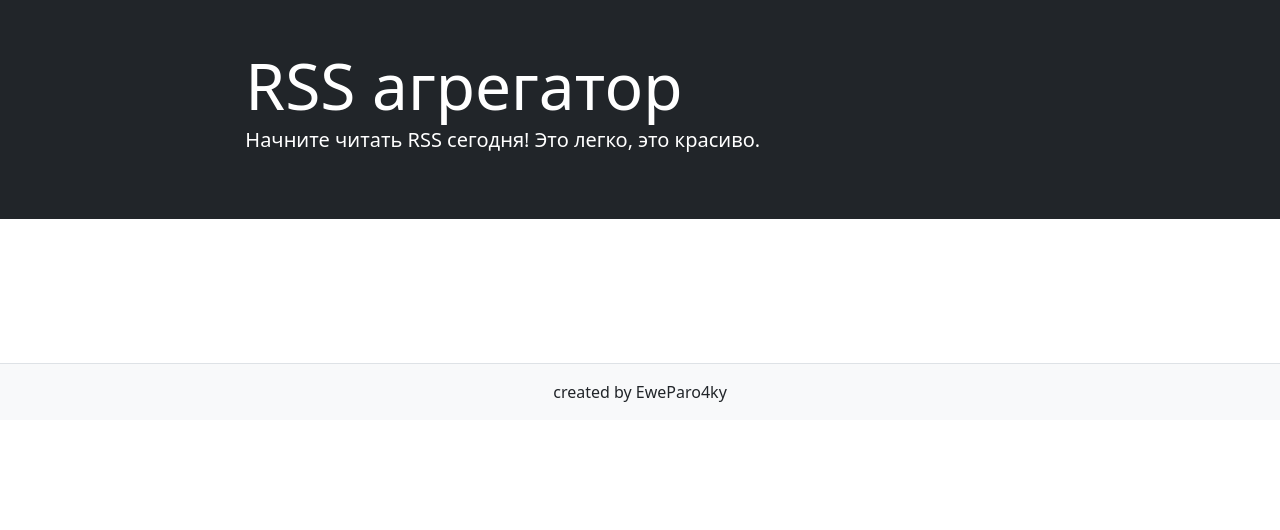
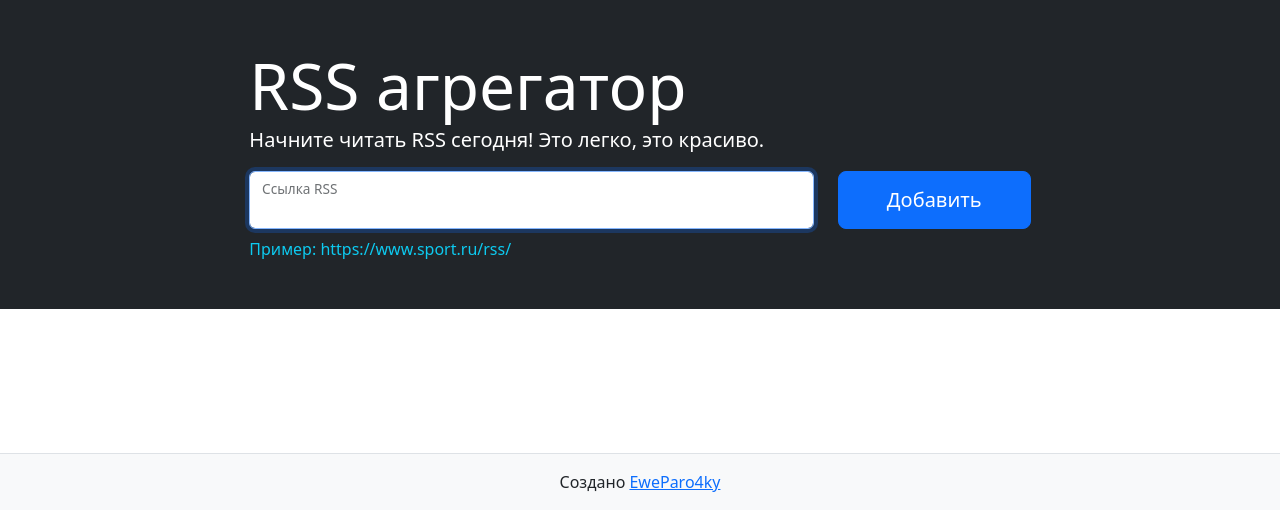
Before and after one commit to EweParo4ky/rss-react, a React (Create React App) app: page / in a window 1280 px wide. Shown: the top 530 px of the page. Built offline with nearby package versions, Linux system fonts and the light colour scheme.

Commit message:
add stuff)

```diff
--- a/src/components/Footer/Footer.jsx
+++ b/src/components/Footer/Footer.jsx
@@ -1,10 +1,15 @@
 import React from 'react';
+import { useTranslation } from 'react-i18next';
 
 const Footer = () => {
+  const { t } = useTranslation();
   return (
     <div id="footer" className="footer border-top py-3 mt-5 bg-light">
       <div className="container-xl">
-        <div className="text-center">created by EweParo4ky</div>
+        <div className="text-center">{t('footer.created')}
+        <a href={t('footer.authorLink')}>
+         {t('footer.authorName')}
+        </a> </div>
       </div>
     </div>
   );
--- a/src/components/Main/Input.jsx
+++ b/src/components/Main/Input.jsx
@@ -1,14 +1,101 @@
-import React from "react";
+import React from 'react';
+import { useRef, useEffect, useState } from 'react';
+import { useFormik } from 'formik';
+import { useTranslation } from 'react-i18next';
+import * as yup from 'yup';
+import axios from 'axios';
+
+const parser = (data) => {
+const parserInstance =  new DOMParser();
+return parserInstance.parseFromString(data, "text/xml");
+}
 
 const Input = () => {
-    return (
-        <div className="Row">
-            <div className="col-md-10 col-lg-8 mx-auto text-white">
-            <h1 className="display-3 mb-0">RSS агрегатор</h1>
-            <p className="lead">Начните читать RSS сегодня! Это легко, это красиво.</p>
+  const { t } = useTranslation();
+  const inputRef = useRef();
+  const [urls, setUrls] = useState([]);
+  console.log('urls', urls);
+
+  const validationSchema = yup.object().shape({
+    inputUrl: yup
+      .string()
+      .trim()
+      .url(t('main.validationErrors.mustBeUrl'))
+      .notOneOf(urls, t('main.validationErrors.notOneOf')),
+  });
+
+  const formik = useFormik({
+    initialValues: {
+      inputUrl: '',
+    },
+    validationSchema,
+    onSubmit: async (values) => {
+      // console.log('values', values);
+      try {
+        setUrls([...urls, values.inputUrl]);
+        const response = await axios.get(
+          `https://allorigins.hexlet.app/get?url=${values.inputUrl}`
+        );
+        console.log('response', response);
+        const parsedData = parser(response.data.contents);
+        console.log('parsedData', parsedData);
+        values.inputUrl = '';
+      } catch (error) {
+        console.log(error);
+      }
+    },
+  });
+
+  useEffect(() => {
+    inputRef.current.focus();
+  }, []);
+
+  return (
+    <div className="row">
+      <div className="col-md-10 col-lg-8 mx-auto text-white">
+        <h1 className="display-3 mb-0">{t('main.header')}</h1>
+        <p className="lead">{t('main.lead')}</p>
+        <form className="rss-form text-body" onSubmit={formik.handleSubmit}>
+          <div className="row">
+            <div className="col">
+              <div className="form-floating">
+                <input
+                  className={`form-control w-100 ${
+                    formik.touched.inputUrl && formik.errors.inputUrl
+                      ? 'is-invalid'
+                      : ''
+                  }`}
+                  id="inputUrl"
+                  name="inputUrl"
+                  type="text"
+                  ref={inputRef}
+                  required
+                  autoComplete="off"
+                  placeholder={t('main.inputPlaceholder')}
+                  onBlur={formik.handleBlur}
+                  onChange={formik.handleChange}
+                  value={formik.values.inputUrl}
+                />
+                <label htmlFor="inputUrl">{t('main.inputPlaceholder')}</label>
+              </div>
             </div>
-        </div>
-    )
+            <div className="col-auto">
+              <button
+                className="h-100 btn btn-lg btn-primary px-sm-5"
+                type="submit"
+              >
+                {t('main.submitBtn')}
+              </button>
+            </div>
+          </div>
+        </form>
+        <p className="mt-2 mb-0 text-info">Пример: {t('main.example')}</p>
+        <p className="feedback m-0 position-absolute small text-danger">
+          {formik.errors.inputUrl}
+        </p>
+      </div>
+    </div>
+  );
 };
 
 export default Input;
--- a/src/locales/ru.js
+++ b/src/locales/ru.js
@@ -1,8 +1,21 @@
 export default {
-    translation: {
-        main: {
-            header: 'RSS агрегатор',
-            lead: 'Начните читать RSS сегодня! Это легко, это красиво.',
-        }
-    }
-}
+  translation: {
+    main: {
+      header: 'RSS агрегатор',
+      lead: 'Начните читать RSS сегодня! Это легко, это красиво.',
+      inputPlaceholder: 'Ссылка RSS',
+      submitBtn: 'Добавить',
+      example: 'https://www.sport.ru/rss/',
+      validationErrors: {
+        notOneOf: 'RSS уже существует',
+        mustBeUrl: 'Ссылка должна быть валидным URL',
+        invalidRSS: 'Ресурс не содержит валидный RSS',
+      },
+    },
+    footer: {
+        created: 'Создано ',
+        authorLink: 'https://github.com/EweParo4ky',
+        authorName: 'EweParo4ky',
+    },
+  },
+};
```
